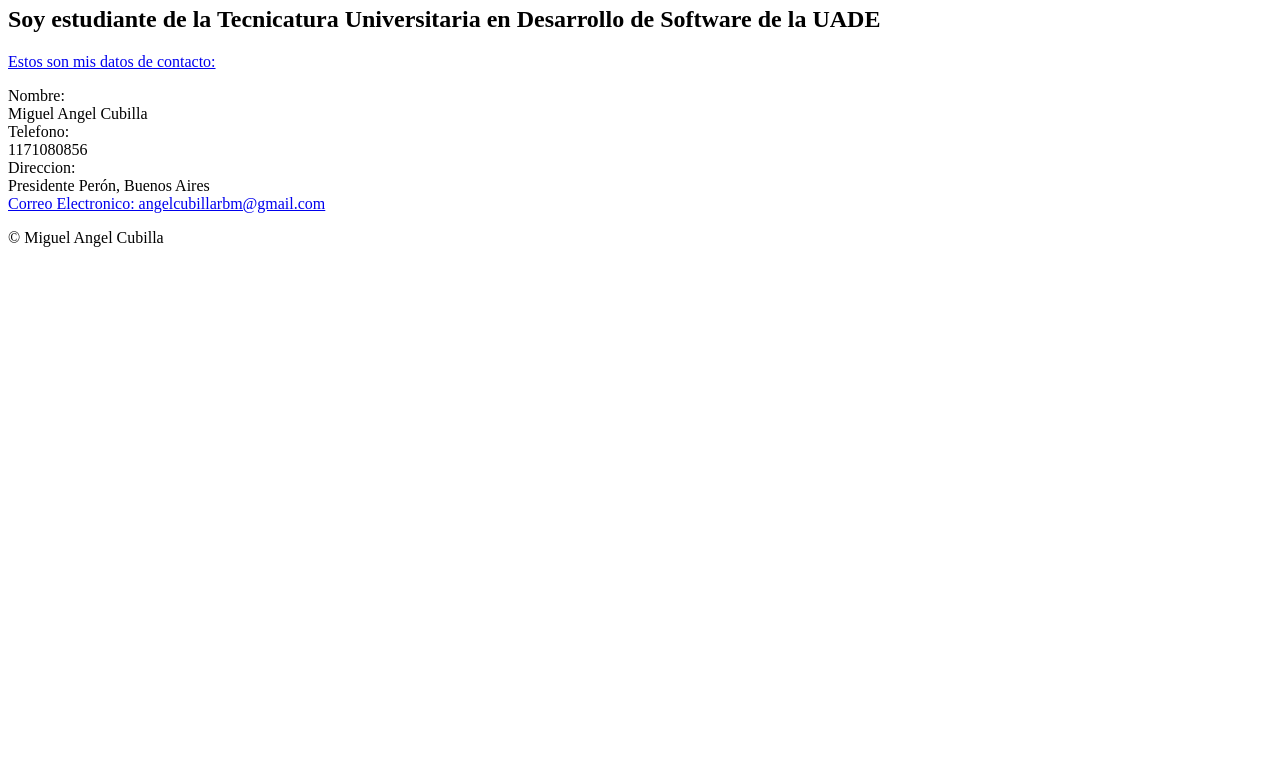
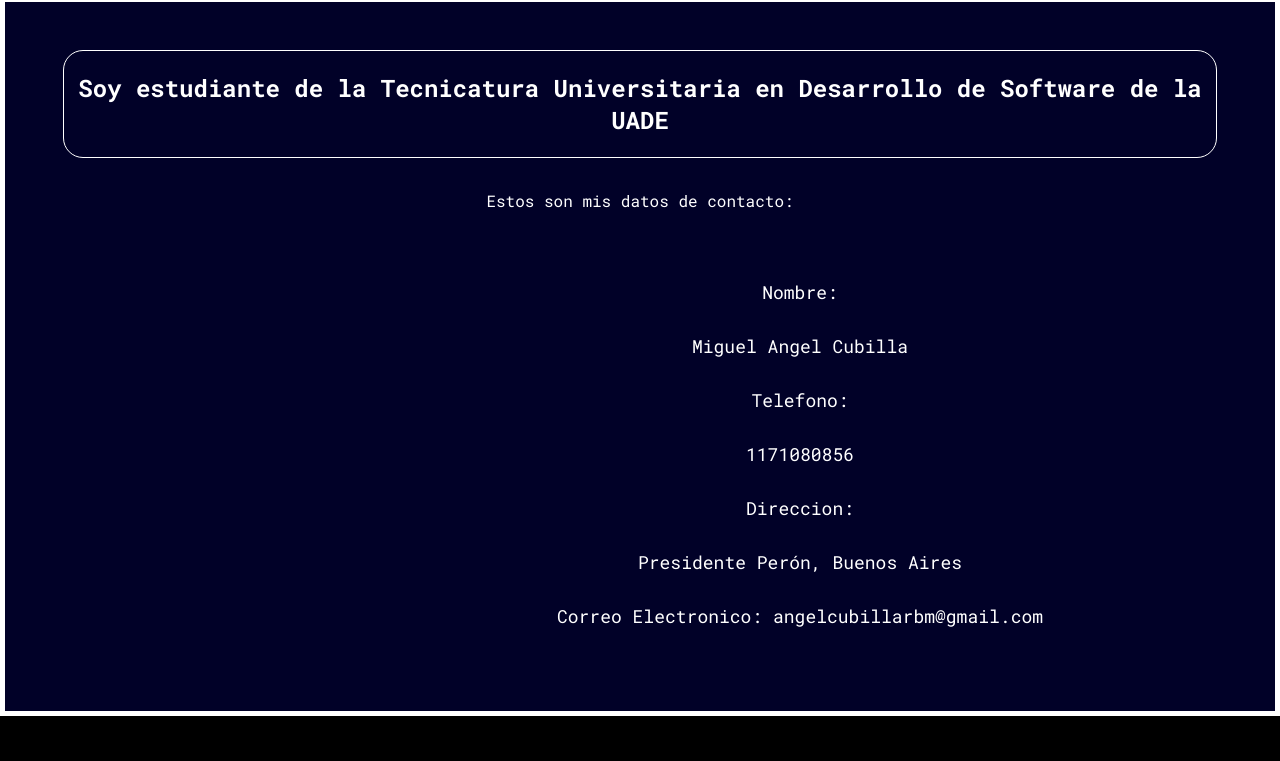
Before and after one commit to angelcubi/angel-cubilla-cv, a plain HTML site: page contacto.html in a window 1280 px wide. Shown: the part 162-923 px from the top of the page. Before the commit the page ends 800 px from the top, so only its background shows below. Drawn offline with Linux system fonts and the light colour scheme; the site is published under a folder, as on GitHub Pages, so addresses that start at the root find nothing.

Commit message:
Update contacto.html

```diff
--- a/contacto.html
+++ b/contacto.html
@@ -6,7 +6,7 @@
     <link rel="preconnect" href="https://fonts.googleapis.com">
     <link rel="preconnect" href="https://fonts.gstatic.com" crossorigin>
     <link href="https://fonts.googleapis.com/css2?family=Roboto+Mono:wght@300;400;700&display=swap" rel="stylesheet">
-    <link rel="stylesheet" href="/css/style.css"
+    <link rel="stylesheet" href="css/style.css"
 </head>
 <body>
     <header>
```
